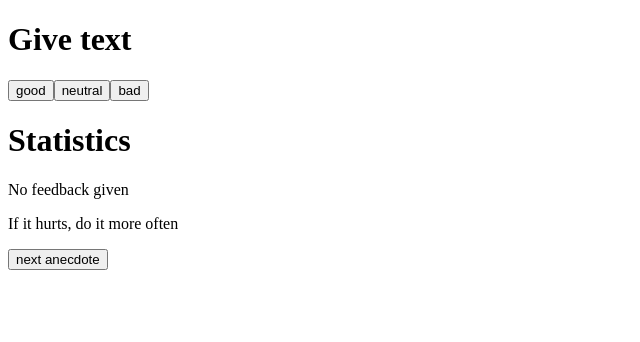
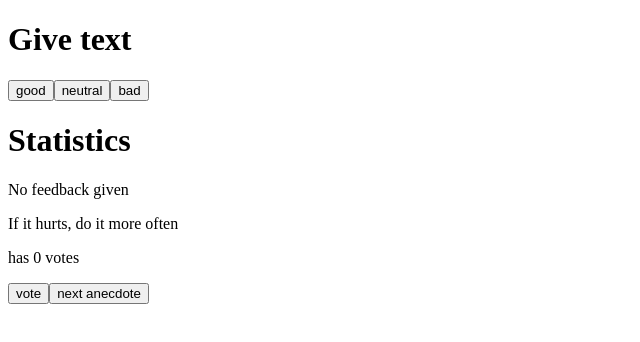
Before and after one commit to ziya5635/fullstack2020, a React (Create React App) app in the folder part1/unicafe/: page / in a window 1280 px wide. Shown: the top 342 px of the page, without its empty margins (0-640 px from the left). Built offline with nearby package versions, Linux system fonts and the light colour scheme.

Commit message:
1.13 answers added

```diff
--- a/part1/unicafe/src/index.js
+++ b/part1/unicafe/src/index.js
@@ -3,7 +3,7 @@ import ReactDOM from 'react-dom';
 
 
 
-const Heading = ({ text }) => <div><h1>{text}</h1></div>
+const Heading = ({ text }) => <h1>{text}</h1>
 
 const Button = ({ handler, text }) => <button onClick={handler}>{text}</button>
 
@@ -47,6 +47,7 @@ const App = () => {
 	const [bad, setBad] = useState(0);
 	const [history, setHistory] = useState([]);
 	const [selected, setSelected] = useState(0);
+	const [votes, setVotes] = useState(Array.apply(null, new Array(6)).map(Number.prototype.valueOf,0));
 
 	const anecdotes = [
   		'If it hurts, do it more often',
@@ -56,6 +57,7 @@ const App = () => {
   		'Premature optimization is the root of all evil.',
   		'Debugging is twice as hard as writing the code in the first place. Therefore, if you write the code as cleverly as possible, you are, by definition, not smart enough to debug it.'
 ]
+
 
 	const goodHandler = () => {
 		setHistory(history.concat(1));
@@ -87,6 +89,12 @@ const App = () => {
 		setSelected(getRandomNumber());
 	}
 
+	const voteHandler = () => {
+		const copy = [...votes];
+		copy[selected] += 1;
+		setVotes(copy);
+	}
+
 	if (history.length === 0) {
 		return (
 			<div>
@@ -97,6 +105,8 @@ const App = () => {
 				<Heading text='Statistics' />
 				<p>No feedback given</p>
 				<p>{anecdotes[selected]}</p>
+				<p>has {votes[selected]} votes</p>
+				<Button handler={voteHandler} text='vote' />
 				<Button handler={anecdoteHandler} text='next anecdote' />
 			</div>
 			)
@@ -110,6 +120,8 @@ const App = () => {
 			<Heading text='Statistics' />
 			<Statistics good={good} neutral={neutral} bad={bad} history={history} avg={avg} positiveScore={positiveScore} />
 			<p>{anecdotes[selected]}</p>
+			<p>has {votes[selected]} votes</p>
+			<Button handler={voteHandler} text='vote' />
 			<Button handler={anecdoteHandler} text='next anecdote' />
 		</div>
 		)
```
